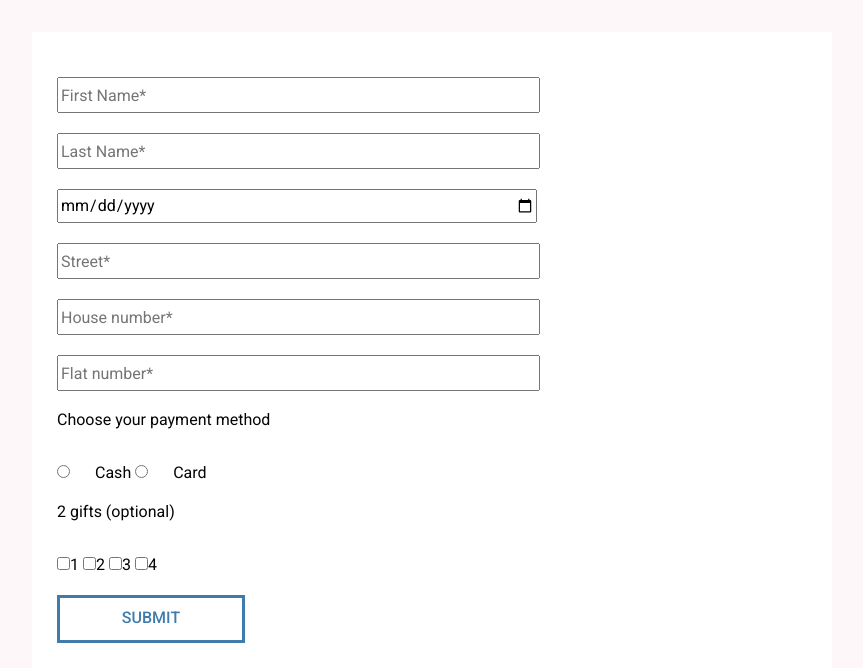
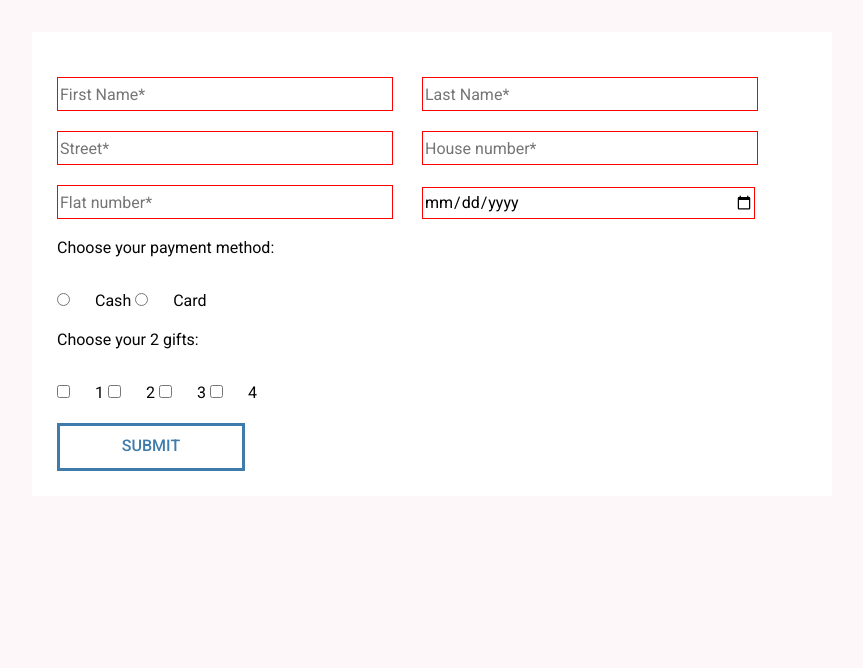
Before and after one commit to va259/book-shop, a plain HTML site: page form.html in a window 1280 px wide. Shown: the part 133-801 px from the top of the page, without its empty margins (208-1071 px from the left). Drawn offline with Linux system fonts and the light colour scheme.

Commit message:
feat: add form validations

```diff
--- a/assets/style.css
+++ b/assets/style.css
@@ -254,7 +254,7 @@ main {
   width: 25px;
   height: 25px;
   right: 0;
-  top: 20px;
+  bottom: 0;
   border-radius: 50%;
 }
 
@@ -273,26 +273,26 @@ main {
   width: 800px;
 }
 
-main {
+.form_container {
   background: #fff;
   padding: 25px;
 }
 
 form {
-  width: 500px;
+  /* width: 500px; */
 }
 
 input {
-  margin-top: 20px;
+  margin: 20px 25px 0 0;
 }
 
 input[type=text] {
-  width: calc(100% - 25px);
+  width: 330px;
   height: 30px;
 }
 
 input[type=date] {
-  width: calc(100% - 25px);
+  width: 330px;
   height: 30px;
 }
 
@@ -308,3 +308,11 @@ form p {
 .btn_form {
   margin-top: 20px;
 }
+
+input:invalid {
+  border: 1px solid red;
+}
+
+input:valid {
+  /* border: 1px solid red; */
+}
--- a/form.html
+++ b/form.html
@@ -14,25 +14,27 @@
             <div class="div">Order Summary</div>
         </header>
         <main>
-            <form action="">
-                <input type="text" placeholder="First Name*" required /><br>
-                <input type="text" placeholder="Last Name*" required /><br>
-                <input type="date" required /><br>
-                <input type="text" placeholder="Street*" required /><br>
-                <input type="text" placeholder="House number*" required /><br>
-                <input type="text" placeholder="Flat number*" required /><br>
-                <p>Choose your payment method</p>
+            <div class="form_container">
+                <form action="confirmation.html" method="GET">
+                    <input type="text" id="firstname" pattern="^[A-Za-z]+$" minlength="4" placeholder="First Name*" required oninvalid="this.setCustomValidity('The field is invalid')" onvalid="this.setCustomValidity('')" />
+                    <input type="text" id="lastname" pattern="^[A-Za-z]+$" minlength="5" placeholder="Last Name*" required oninvalid="this.setCustomValidity('The field is invalid')" onvalid="this.setCustomValidity('')" /><br>
+                    <input type="text" id="street" minlength="5" placeholder="Street*" required oninvalid="this.setCustomValidity('The field is invalid')" onvalid="this.setCustomValidity('')" />
+                    <input type="text" id="housenumber" pattern="^\d+$" placeholder="House number*" required oninvalid="this.setCustomValidity('The field is invalid')" onvalid="this.setCustomValidity('')" /><br>
+                    <input type="text" id="flatnumber" pattern="^[1-9]+[0-9-]*$" placeholder="Flat number*" required oninvalid="this.setCustomValidity('The field is invalid')" onvalid="this.setCustomValidity('')" />
+                    <input type="date" id="datePicker" required /><br>
+                    <p>Choose your payment method:</p>
                     <label><input type="radio" name="payment" value="cash" />Cash</label>
                     <label><input type="radio" name="payment" value="card" />Card</label>
-                <p>2 gifts (optional)</p>
+                    <p>Choose your 2 gifts:</p>
                     <label><input type="checkbox" name="gift" value="1" />1</label>
                     <label><input type="checkbox" name="gift" value="2" />2</label>
                     <label><input type="checkbox" name="gift" value="3" />3</label>
-                <label><input type="checkbox" name="gift" value="4" />4</label>
-                <br>
-                <button class="btn btn_form">Submit</button>
+                    <label><input type="checkbox" name="gift" value="4" />4</label><br>
+                    <input type="submit" class="btn btn_form">
                 </form>
+            </div>
         </main>
     </div>
+    <script type="module" src="form-validator.js"></script>
 </body>
 </html>
```
Lines whose indentation alone changed are shown as unchanged.
